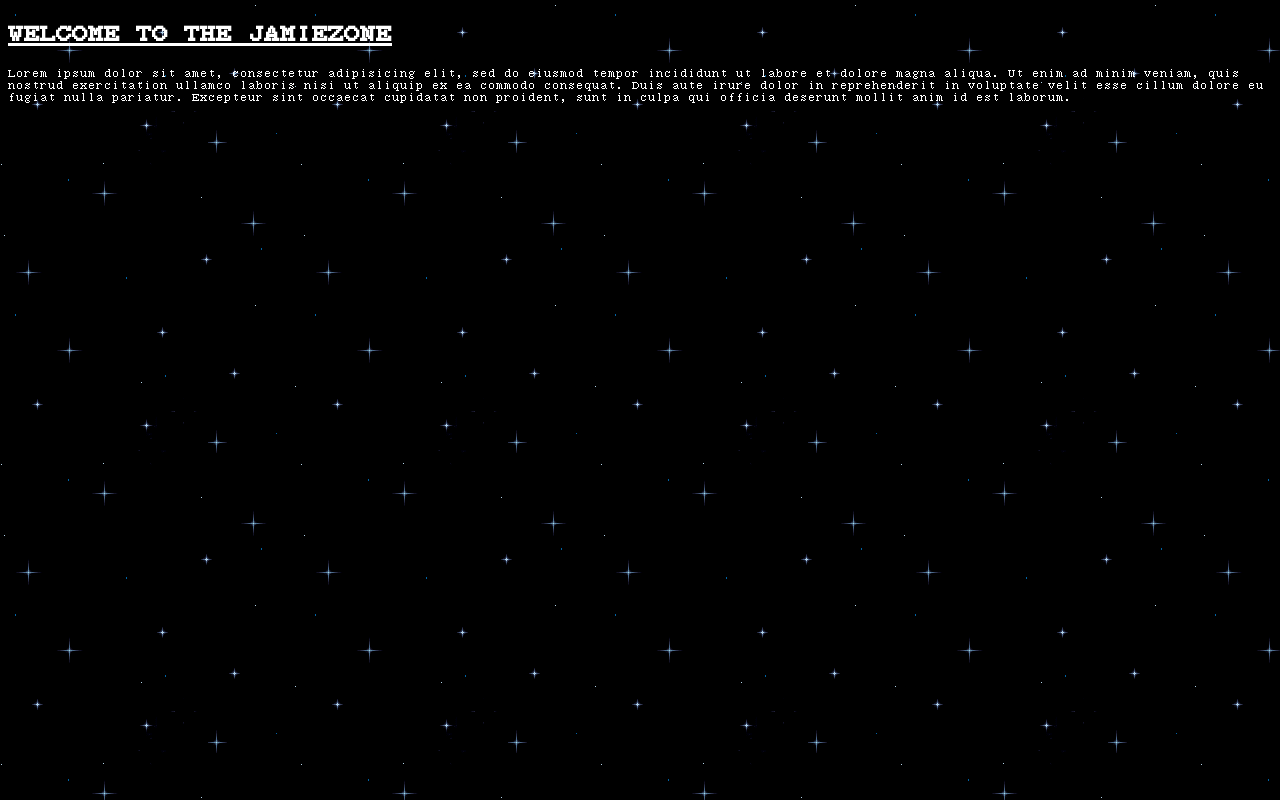
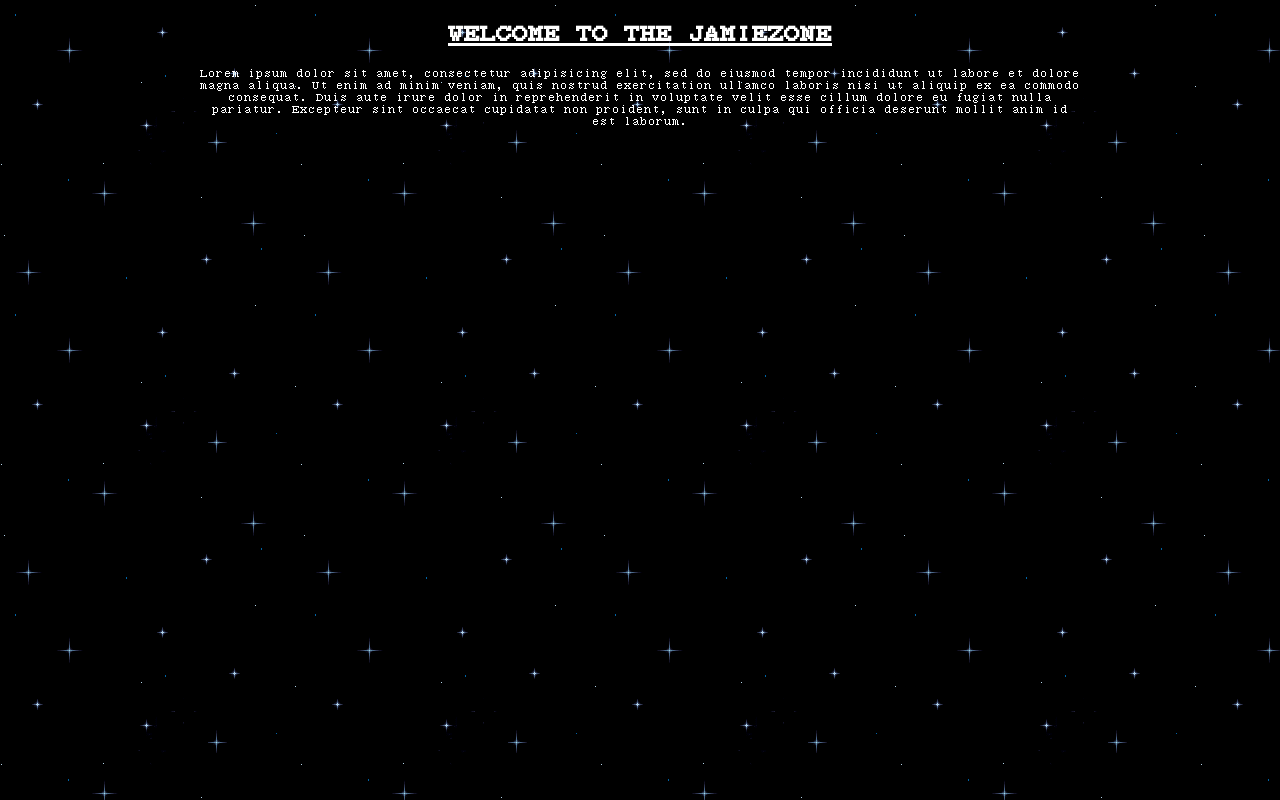
Before and after one commit to Toastee480/Website, a plain HTML site: page website/index.html in a window 1280 px wide. Drawn offline with Linux system fonts and the light colour scheme.

Commit message:
margins and alignment

```diff
--- a/website/css/main.css
+++ b/website/css/main.css
@@ -11,4 +11,7 @@ body {
     background: url(/img/starbg.gif) repeat top left;
     color: white;
     font-family: "7serif";
+    margin-left: 200px;
+    margin-right: 200px;
+    text-align: center;
 }
```
